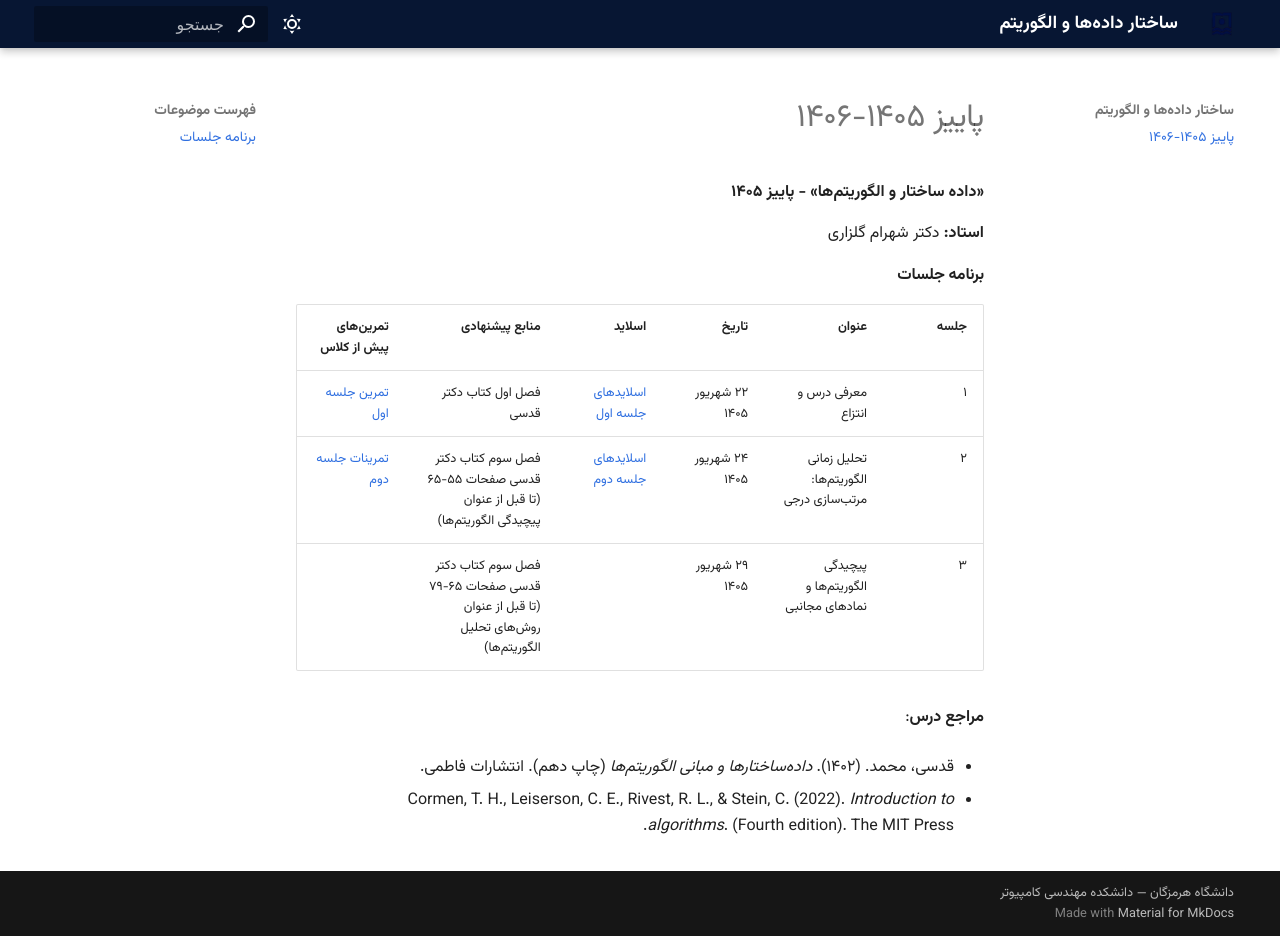
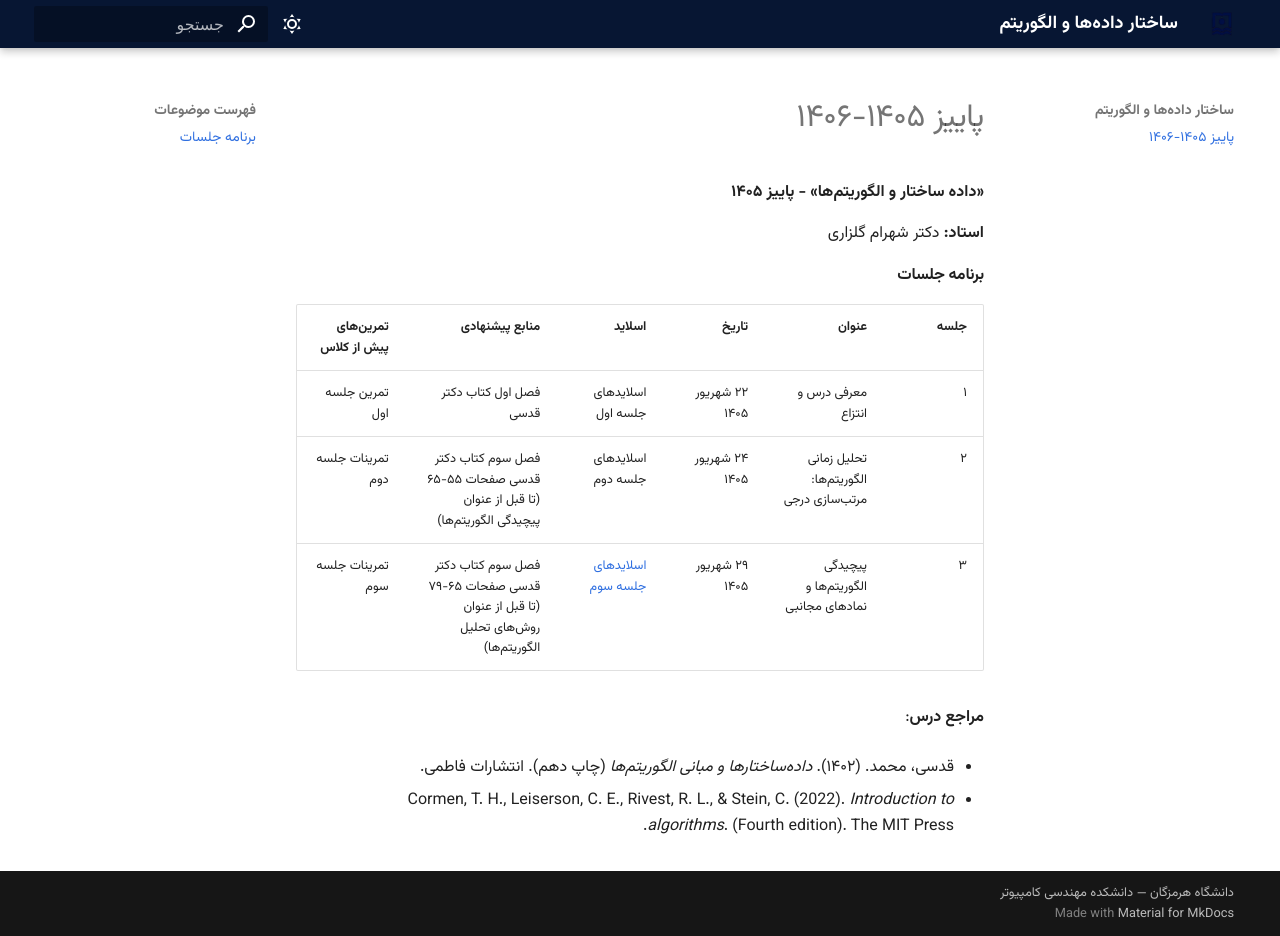
Before and after one commit to CESA-UH/CESA-UH.github.io, an MkDocs documentation site: the page built from docs-src/DSA/docs/index.md, in a window 1280 px wide and 936 px high. Built offline with MkDocs 1.6.1 and Material for MkDocs 9.7.7, drawn with Linux system fonts in a browser that asks for light colours.

Commit message:
DSA Main Page updated for session 3

```diff
--- a/docs-src/DSA/docs/index.md
+++ b/docs-src/DSA/docs/index.md
@@ -1,14 +1,15 @@
+
 **«داده ساختار و الگوریتم‌ها» - پاییز ۱۴۰۵**
 
 **استاد:** دکتر شهرام گلزاری
 
 #### برنامه جلسات
 
-| جلسه | عنوان                                   | تاریخ          | اسلاید                                                                                                                                                         | منابع پیشنهادی                                                                 | تمرین‌های پیش از کلاس                                                                                                                      |
-| ---: | --------------------------------------- | -------------- | -------------------------------------------------------------------------------------------------------------------------------------------------------------- | ------------------------------------------------------------------------------ | ------------------------------------------------------------------------------------------------------------------------------------------ |
-|    ۱ | معرفی درس و انتزاع                      | ۲۲ شهریور ۱۴۰۵ | [اسلاید‌های جلسه اول](https://github.com/CESA-UH/CESA-UH.github.io/blob/main/docs-src/DSA/docs/1405-1406-paeez/assets/slides/1-IntroductionAndAbstraction.pdf) | فصل اول کتاب دکتر قدسی                                                         | [تمرین جلسه اول](https://github.com/CESA-UH/CESA-UH.github.io/blob/main/docs-src/DSA/docs/1405-1406-paeez/assets/exercises/WarmUP-1.pdf)   |
-|    ۲ | تحلیل زمانی الگوریتم‌ها: مرتب‌سازی درجی | ۲۴ شهریور ۱۴۰۵ | [اسلایدهای جلسه دوم](https://github.com/CESA-UH/CESA-UH.github.io/blob/main/docs-src/DSA/docs/1405-1406-paeez/assets/slides/2-AlgorithmsAnalysis.pdf)          | فصل سوم کتاب دکتر قدسی صفحات ۵۵-۶۵ (تا قبل از عنوان پیچیدگی الگوریتم‌ها)       | [تمرینات جلسه دوم](https://github.com/CESA-UH/CESA-UH.github.io/blob/main/docs-src/DSA/docs/1405-1406-paeez/assets/exercises/WarmUP-2.pdf) |
-|    ۳ | پیچیدگی الگوریتم‌ها و نماد‌های مجانبی   | ۲۹ شهریور ۱۴۰۵ |                                                                                                                                                                | فصل سوم کتاب دکتر قدسی صفحات ۶۵-۷۹ (تا قبل از عنوان روش‌های تحلیل الگوریتم‌ها) |                                                                                                                                            |
+| جلسه | عنوان                                   | تاریخ          | اسلاید                                                                                                                                                | منابع پیشنهادی                                                                 | تمرین‌های پیش از کلاس |
+| ---: | --------------------------------------- | -------------- | ----------------------------------------------------------------------------------------------------------------------------------------------------- | ------------------------------------------------------------------------------ | --------------------- |
+|    ۱ | معرفی درس و انتزاع                      | ۲۲ شهریور ۱۴۰۵ | اسلاید‌های جلسه اول                                                                                                                                   | فصل اول کتاب دکتر قدسی                                                         | تمرین جلسه اول        |
+|    ۲ | تحلیل زمانی الگوریتم‌ها: مرتب‌سازی درجی | ۲۴ شهریور ۱۴۰۵ | اسلایدهای جلسه دوم                                                                                                                                    | فصل سوم کتاب دکتر قدسی صفحات ۵۵-۶۵ (تا قبل از عنوان پیچیدگی الگوریتم‌ها)       | تمرینات جلسه دوم      |
+|    ۳ | پیچیدگی الگوریتم‌ها و نماد‌های مجانبی   | ۲۹ شهریور ۱۴۰۵ | [اسلایدهای جلسه سوم](https://github.com/CESA-UH/CESA-UH.github.io/blob/main/docs-src/DSA/docs/1405-1406-paeez/assets/slides/3-AsymptoticAnalysis.pdf) | فصل سوم کتاب دکتر قدسی صفحات ۶۵-۷۹ (تا قبل از عنوان روش‌های تحلیل الگوریتم‌ها) | تمرینات جلسه سوم      |
 
 **مراجع درس**:
 
```
Also changed, not shown: 4 other files.
